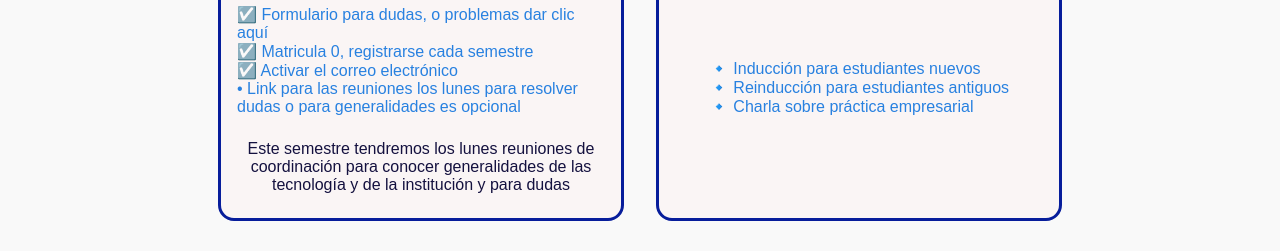
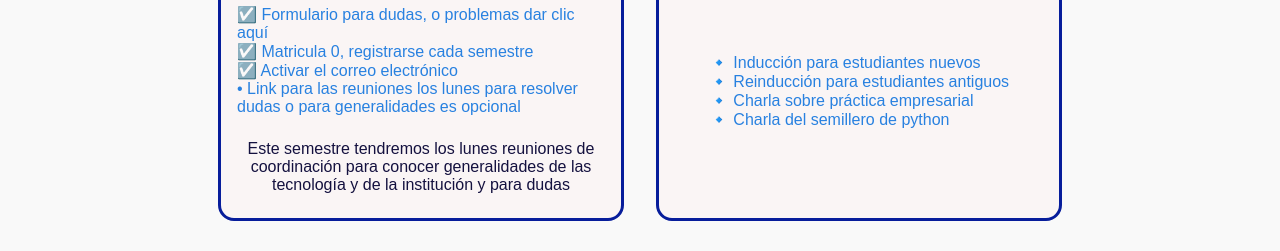
Before and after one commit to dianamariarico/dianamariarico.github.io, a plain HTML site: page index.html in a window 1280 px wide. Shown: the part 401-652 px from the top of the page. Drawn offline with Linux system fonts and the light colour scheme.

Commit message:
Update index.html

```diff
--- a/index.html
+++ b/index.html
@@ -59,6 +59,9 @@
                  <a href="https://www.itm.edu.co/matricula-cero/" target="_blank">☑️ Matricula 0, registrarse cada semestre</a>
                  <a href="https://drive.google.com/file/d/1c8HHZKq3r1xE3T8B9L6z8cFS0Azq5Uhe/view?usp=sharing" target="_blank">☑️ Activar el correo electrónico</a>
                  <a href="https://teams.microsoft.com/l/meetup-join/19%3ameeting_NzM1YjBiMTctMzlmYy00YzhhLThiYTEtNGY4NGFjMmE3ZjQw%40thread.v2/0?context=%7b%22Tid%22%3a%22a2ba4345-7764-4d22-b6a1-7cf528f3b3a5%22%2c%22Oid%22%3a%22e94db3c5-e93a-470f-bdb5-eb2e452c6ba0%22%7d" target="_blank">• Link para las reuniones los lunes para resolver dudas o para generalidades es opcional </a>
+
+
+
              </div>
             <p id="Enfasis">Este semestre tendremos los lunes reuniones de coordinación para conocer generalidades de las tecnología y de la institución y para dudas</p>
             </section>
@@ -71,6 +74,7 @@
                    <a href="https://youtu.be/6g_LEuY86FM" target="_blank">🔹 Inducción para estudiantes nuevos </a>
                    <a href="https://youtu.be/NhIanZSLdgs" target="_blank">🔹 Reinducción para estudiantes antiguos </a>
                    <a href="https://youtu.be/hrCui1a80CU" target="_blank">🔹 Charla sobre práctica empresarial </a>
+                   <a href="https://youtu.be/P9WZnLkHvOM" target="_blank">🔹 Charla del semillero de python </a>
 
 
 
```
